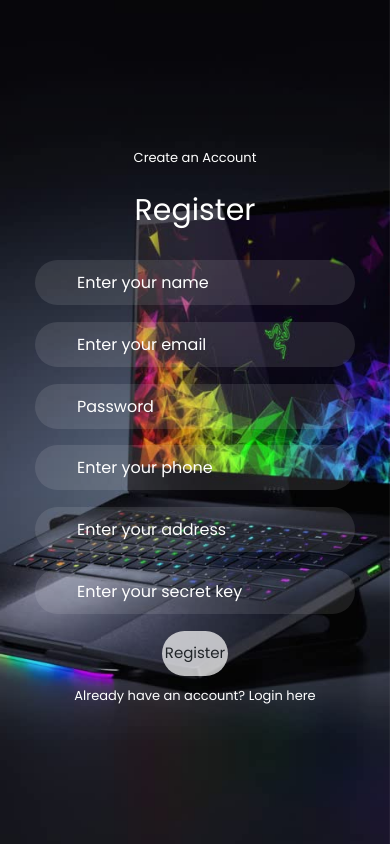
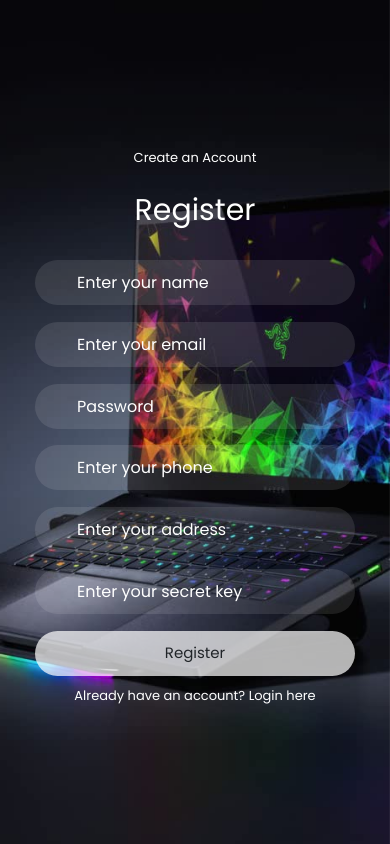
Before and after one commit to raviraj3214/ecom-client, a React (Create React App) app: page /register in a window 390 px wide. Built offline with nearby package versions, Linux system fonts and the light colour scheme.

Commit message:
hdbfdbjhbv

```diff
--- a/src/pages/Auth/Login.js
+++ b/src/pages/Auth/Login.js
@@ -45,7 +45,7 @@ const Login = () => {
     <div className={`${styles.box} ${styles['login-body']}`}>
     <div className={styles.container}>
       <div className={styles['top-header']}>
-        <span className={styles.spanid} style={{ marginRight: '5px' }}>Already have an account?   <Link to="/register">Sign up </Link></span>
+        <span className={styles.spanid} style={{ marginRight: '5px' }}>Not have an account?   <Link to="/register">Sign up </Link>  here</span>
         <header>Login</header>
       </div>
       <form onSubmit={handleSubmit}>
--- a/src/pages/Auth/Register.js
+++ b/src/pages/Auth/Register.js
@@ -127,7 +127,7 @@ const Register = () => {
               <i className="bx bx-key"></i>
             </div>
           </div>
-          <div className={`${styles['submit-btn']} mx-auto`}>
+          <div className={`${styles['submit-btn']} mx-lg-auto`}>
             <input type="submit" className={styles.submit} value="Register" />
           </div>
         </form>
--- a/src/styles/Register.module.css
+++ b/src/styles/Register.module.css
@@ -114,7 +114,7 @@ label a{
     }
     .submit-btn{
         margin-top: 2vh;
-        width: 17vw;
+        width: 100%;
 
     }
   }
```
